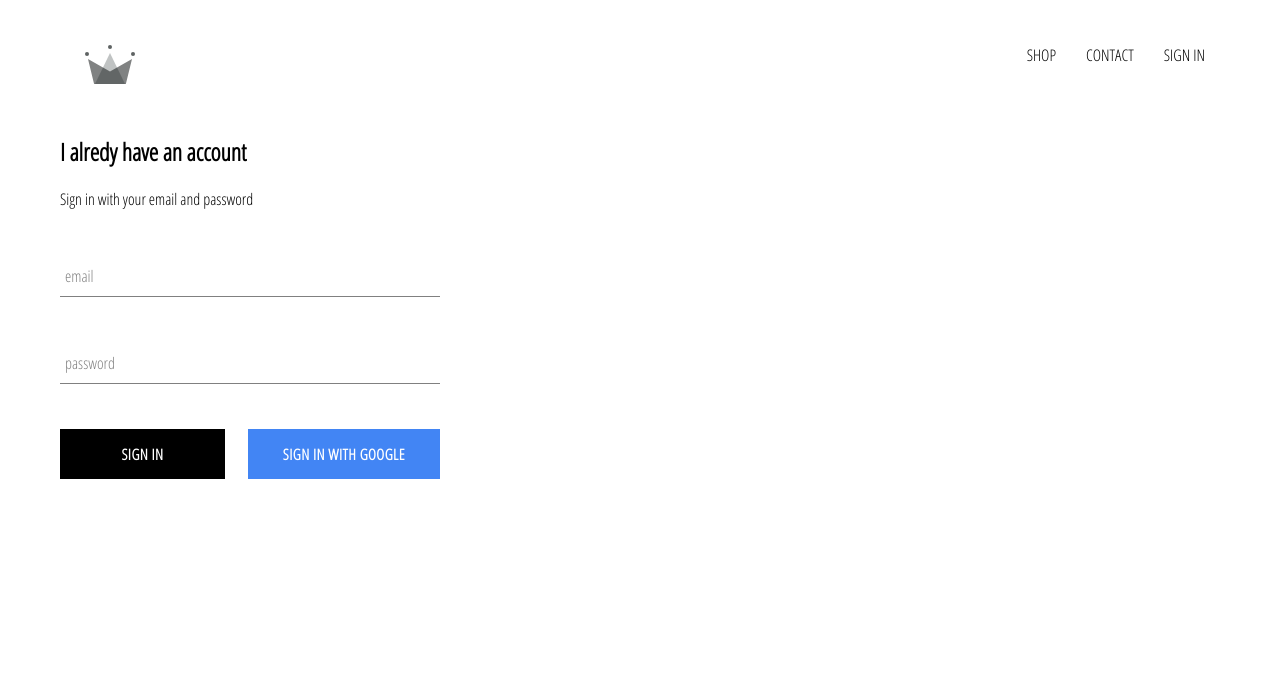
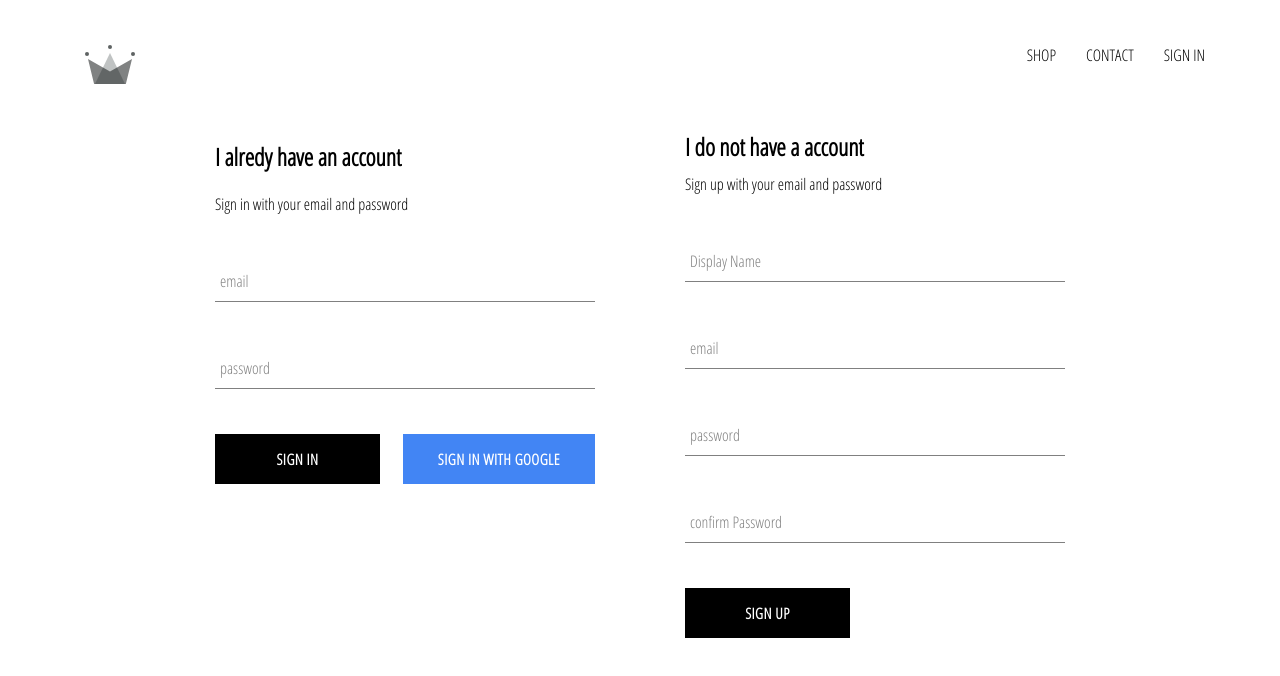
Before and after one commit to vishalkrgupta/crwn-clothing, a React (Create React App) app: page /signin in a window 1280 px wide. Shown: the top 676 px of the page. Built offline with nearby package versions, Linux system fonts and the light colour scheme; no server answers.

Commit message:
implemented firebase utils, included ability to store authenticated users into our firebase DB

```diff
--- a/src/App.js
+++ b/src/App.js
@@ -34,18 +34,18 @@
       if (userAuth) {
         const userRef = await createUserProfileDocument(userAuth);
 
-        userRef.onSnapshot(snapshot=>{
+        userRef.onSnapshot(snapshot => {
           // console.log('1');
           this.setState({
-            currentUser:{
+            currentUser: {
               id: snapshot.id,
               ...snapshot.data()
             }
-          }, () => {console.log(this.state);});
+          }, () => { console.log(this.state); });
         });
       }
-
-      this.setState({currentUser:userAuth});
+      console.log(this.state);
+      this.setState({ currentUser: userAuth });
     });
   }
 
--- a/src/Components/sign-in/sign-in.component.jsx
+++ b/src/Components/sign-in/sign-in.component.jsx
@@ -39,13 +39,13 @@
                     Sign in with your email and password
                 </span>
                 <form onSubmit={this.handleSubmit}>
-                    <FormInput name="email" type="email" value={this.state.email}
+                    <FormInput name="email" value={this.state.email}
                         handleChange={this.handleChange}
-                        label='email'
+                        label='email' type="email"
                         required />
-                    <FormInput name="password" type="password" value={this.state.password}
+                    <FormInput name="password" value={this.state.password}
                         handleChange={this.handleChange}
-                        label='password'
+                        label='password' type="password"
                         required />
                     <div className='buttons'><CustomButton type='submit'>Sign in</CustomButton>
                         <CustomButton onClick={signInWithGoogle} isGoogleSignIn> Sign in with Google</CustomButton>
--- /dev/null
+++ b/src/Components/sign-up/sign-up.component.jsx
@@ -0,0 +1,77 @@
+import React from 'react';
+
+import FormInput from '../form-input/form-input.component';
+import CustomButton from '../custom-button/custom-button.component';
+import { fireauth, createUserProfileDocument } from '../../firebase/firebase.utils';
+
+import './sign-up.styles.scss'
+
+class SignUp extends React.Component {
+    constructor() {
+        super();
+        this.state = {
+            displayName: '',
+            email: '',
+            password: '',
+            confirmPassword: ''
+        }
+    }
+
+    handleSubmit = async event => {
+        event.preventDefault();
+        const { displayName, email, password, confirmPassword } = this.state;
+
+        if (password !== confirmPassword) {
+            alert("Password doesn't match");
+            return;
+        }
+
+        try {
+            const { user } = await fireauth.createUserWithEmailAndPassword(email,
+                password);
+
+            await createUserProfileDocument(user, { displayName })
+            this.setState({
+                displayName: '',
+                email: '',
+                password: '',
+                confirmPassword: ''
+            });
+
+        } catch (error) {
+            console.error(error);
+        }
+    };
+
+    handleChange = event => {
+        const { name, value } = event.target;
+        this.setState({ [name]: value });
+    };
+
+    render() {
+        const { displayName, email, password, confirmPassword } = this.state;
+        return (
+            <div className='sign-up'>
+                <h2 className='title'>I do not have a account</h2>
+                <span>Sign up with your email and password</span>
+                <form className='sign-up-form' onSubmit={this.handleSubmit}>
+                    <FormInput name='displayName' value={displayName} label='Display Name'
+                        type='text' onChange={this.handleChange}
+                        required />
+                    <FormInput name='email' value={email} label='email'
+                        type='text' onChange={this.handleChange}
+                        required />
+                    <FormInput name='password' value={password} label='password'
+                        type='password' onChange={this.handleChange}
+                        required />
+                    <FormInput name='confirmPassword' value={confirmPassword} label='confirm Password'
+                        type='password' onChange={this.handleChange}
+                        required />
+                    <CustomButton type='submit'>SIGN UP</CustomButton>
+                </form>
+            </div>
+        )
+    }
+}
+
+export default SignUp;
--- /dev/null
+++ b/src/Components/sign-up/sign-up.styles.scss
@@ -0,0 +1,9 @@
+.sign-up {
+  display: flex;
+  flex-direction: column;
+  width: 380px;
+
+  .title {
+    margin: 10px 0;
+  }
+}
--- a/src/Pages/sign-in-and-sign-up/sign-in-and-sign-up.component.jsx
+++ b/src/Pages/sign-in-and-sign-up/sign-in-and-sign-up.component.jsx
@@ -1,12 +1,14 @@
 import React from "react";
 
+import SignIn from '../../Components/sign-in/sign-in.component';
+import SignUp from "../../Components/sign-up/sign-up.component";
+
 import './sign-in-and-sign-up.styles.scss';
-
-import SignIn from '../../Components/sign-in/sign-in.component';
-
 const SignInAndSignUpPage = () => (
     <div className='sign-in-and-sign-up'>
-        <SignIn/>
+        <SignIn />
+        <SignUp/>
+
     </div>
 )
 
--- a/src/Pages/sign-in-and-sign-up/sign-in-and-sign-up.styles.scss
+++ b/src/Pages/sign-in-and-sign-up/sign-in-and-sign-up.styles.scss
@@ -0,0 +1,6 @@
+.sign-in-and-sign-up {
+  width: 850px;
+  display: flex;
+  justify-content: space-between;
+  margin: 30px auto;
+}
```
Also changed, not shown: 1 other file (tests, documents, lock files or other folders).
